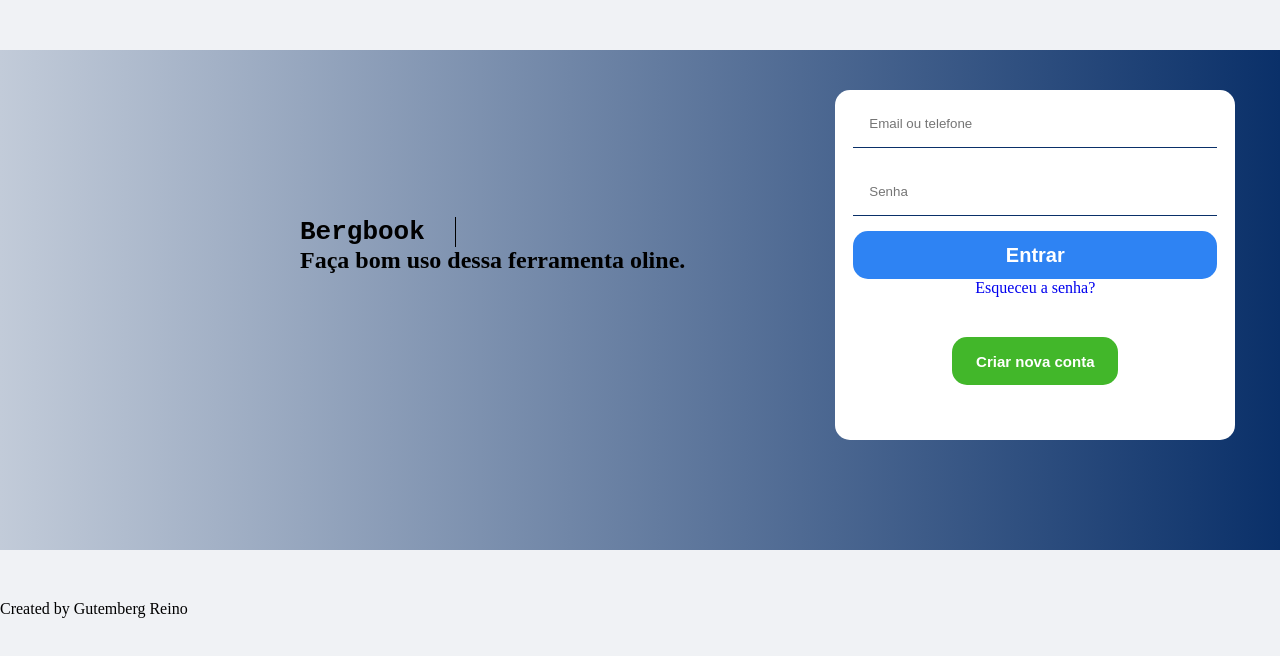
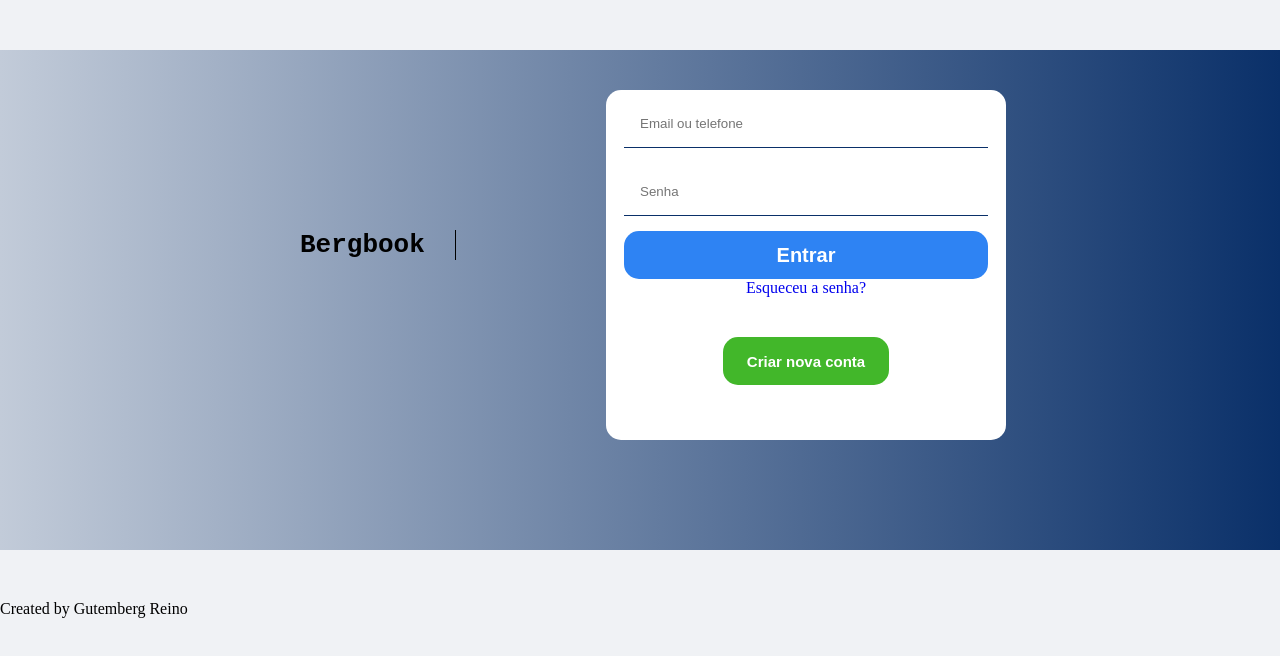
Before and after one commit to GutembergReino/repositorio-inicio, a plain HTML site: page Bergbook/index.html in a window 1280 px wide. Drawn offline with Linux system fonts and the light colour scheme.

Commit message:
Update index.html

```diff
--- a/Bergbook/index.html
+++ b/Bergbook/index.html
@@ -11,7 +11,6 @@
     <div class="general">
         <div class="general-text">
             <h1 class="general-text-titulo">Bergbook</h1>
-            <h2>Faça bom uso dessa ferramenta oline.</h2>
         </div>
         <div class="general-box">
             <input type="text" class="general-box-input" placeholder="Email ou telefone">
```
